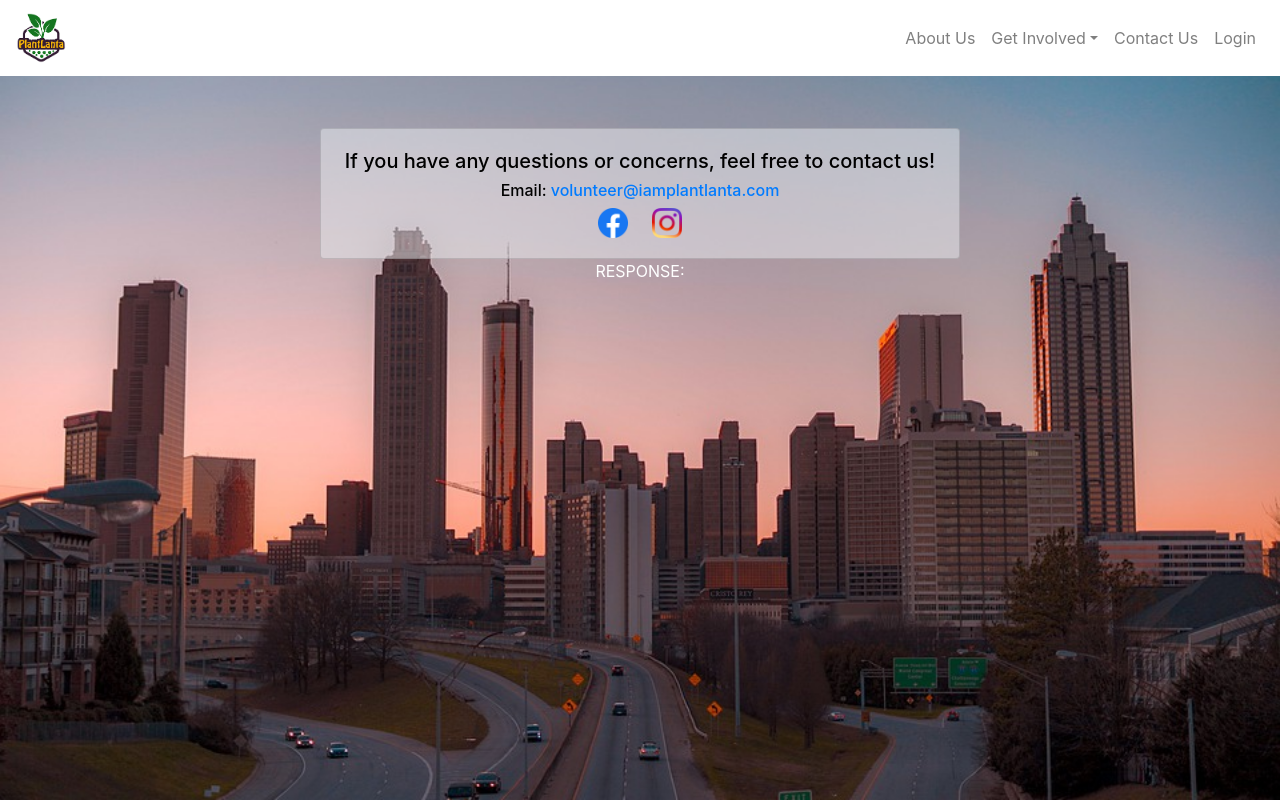
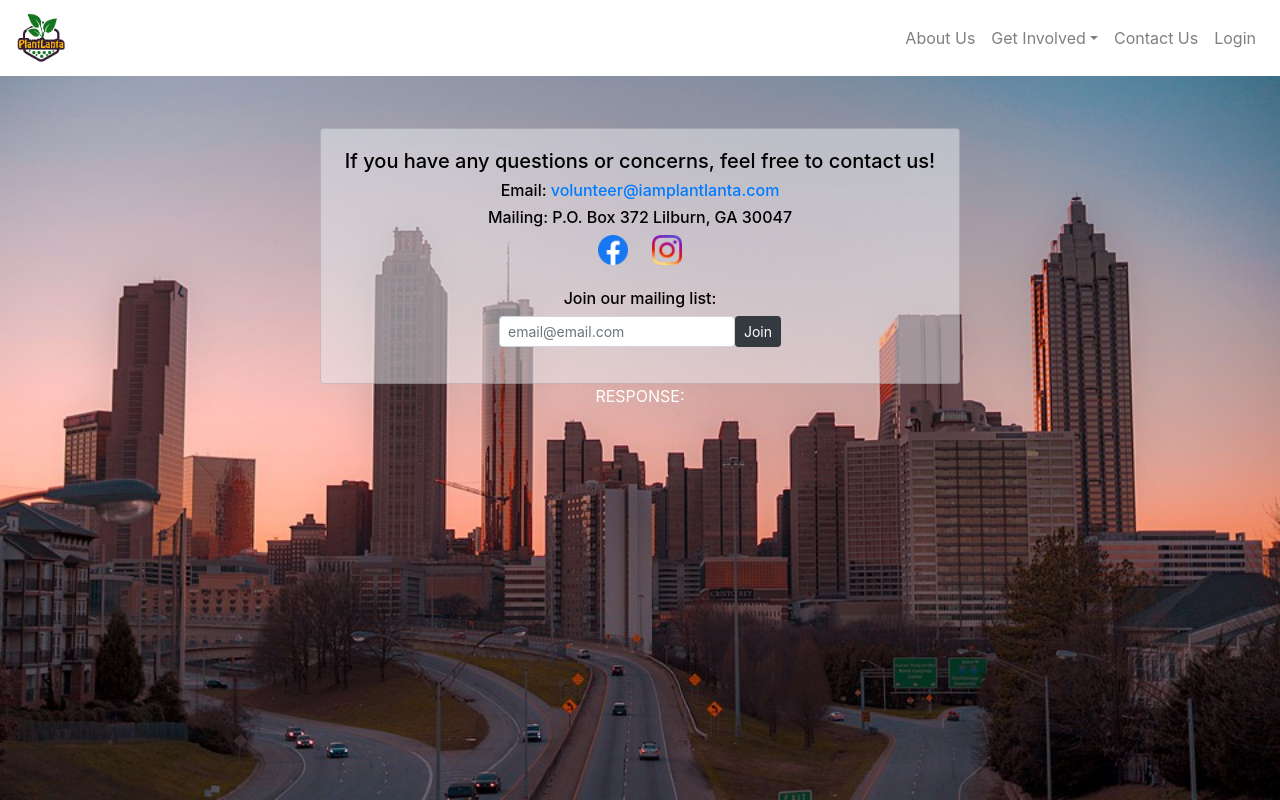
Before and after one commit to jhunter64/JuniorDesign, a React (Create React App) app in the folder client/: page /contactus in a window 1280 px wide. Built offline with nearby package versions, Linux system fonts and the light colour scheme; no server answers.

Commit message:
newsletter buttons and some info from cam

```diff
--- a/client/src/components/AboutUs.js
+++ b/client/src/components/AboutUs.js
@@ -29,7 +29,7 @@ class AboutUs extends React.Component {
             <Jumbotron>
             <h2 className = "text" align="left">Our Mission</h2>
             <p className = "text" align="left">
-                We're a nonprofit community organization working to create an educational platform that inspires, encourages, and motivates children & young adults in the Metro Atlanta area to promote food and environmental justice in our urban communities.
+                We're a nonprofit community organization working to create an educational platform that inspires, encourages, and motivates children & young adults in the Metro Atlanta area to promote food, environmental, and social justice in our urban communities.
             </p>
             </Jumbotron>
             <br/><br/>
--- a/client/src/components/ContactUs.js
+++ b/client/src/components/ContactUs.js
@@ -1,5 +1,5 @@
 import React from 'react';
-import { Image } from 'react-bootstrap';
+import { Image, Form, Button, Col} from 'react-bootstrap';
 import './css/ContactUs.css'
 
 
@@ -13,10 +13,39 @@ class ContactUs extends React.Component{
         <div class="card-body">
           <h5 className="text">If you have any questions or concerns, feel free to contact us!</h5>
           <h6  className="text">Email: <a href="mailto:volunteer@iamplantlanta.com" class="card-link">volunteer@iamplantlanta.com</a></h6>
+          <h6  className="text">Mailing: P.O. Box 372 Lilburn, GA 30047</h6>
+
           <a href="https://www.facebook.com/PlantLANTA" target="_blank" class="card-link">
             <Image className="logos" src="facebook-icon.png"/> </a>
           <a href="https://www.instagram.com/officialplantlanta/" target="_blank" class="card-link">
             <Image className="logos" src="ig-icon.png"/></a>
+
+
+          <br/><br/>
+          <h6 className ="text"> Join our mailing list:</h6>
+
+          <Form>
+          	<Form.Group controlId="email">
+	            <div class="form-inline">
+	            	<div class="mx-auto">
+		            	<Form.Control size="sm" type="text" class="form-control mr-1" id="inlineFormInputEmail" placeholder="email@email.com" />
+				         	<Button variant="dark" type="submit" size="sm" class="btn btn-primary">
+				            Join
+				          </Button>
+			          </div>
+			        </div>
+		        </Form.Group>
+          </Form>
+
+
+
+
+
+
+
+
+
+
         </div>
       </div>
 
--- a/client/src/components/SignUpPage.js
+++ b/client/src/components/SignUpPage.js
@@ -76,6 +76,12 @@ class SignUpPage extends React.Component{
 
 
 
+          <Form.Group controlId="newsletter">
+            <input id="newsletterCheck" type="checkbox"/>
+            &nbsp;
+            <Form.Label for="newsletterCheck">Sign up for newsletter</Form.Label>
+          </Form.Group>
+
           <Button variant="light" type="submit">
             Submit
           </Button>
```
